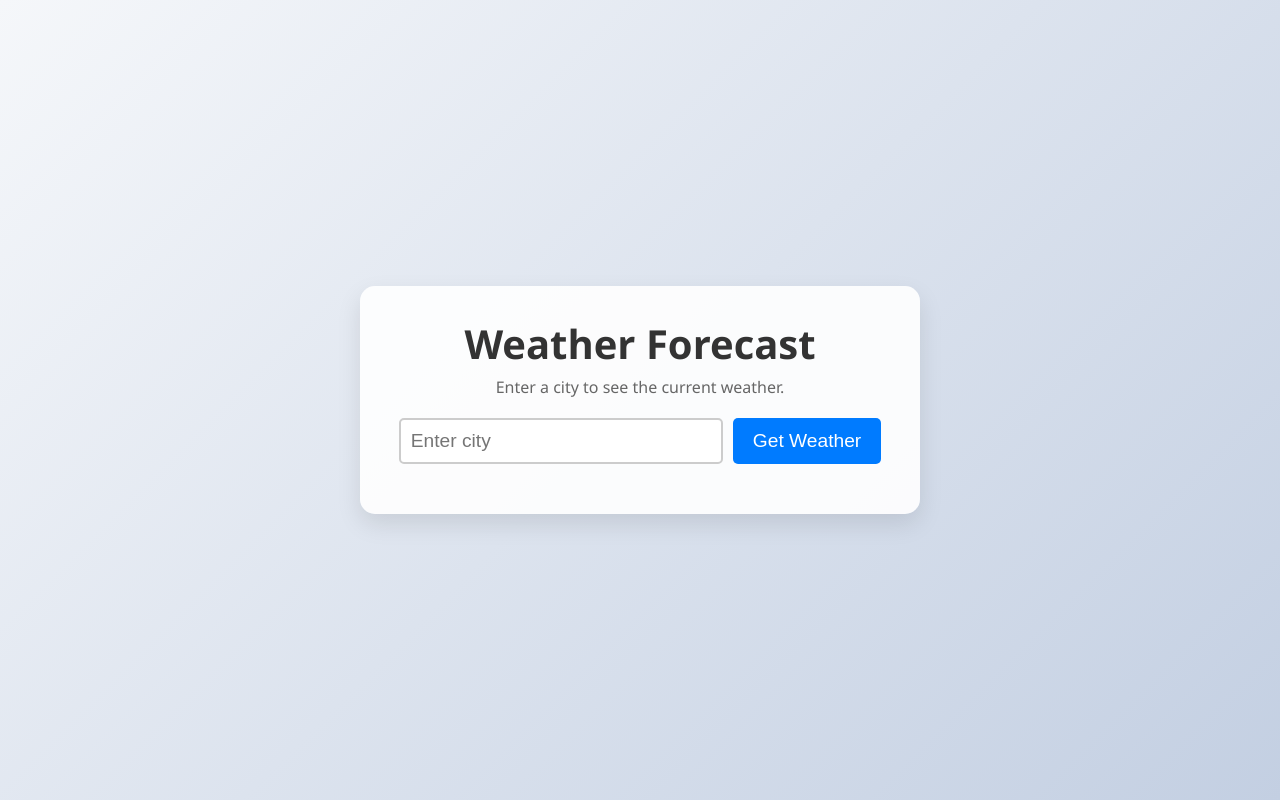
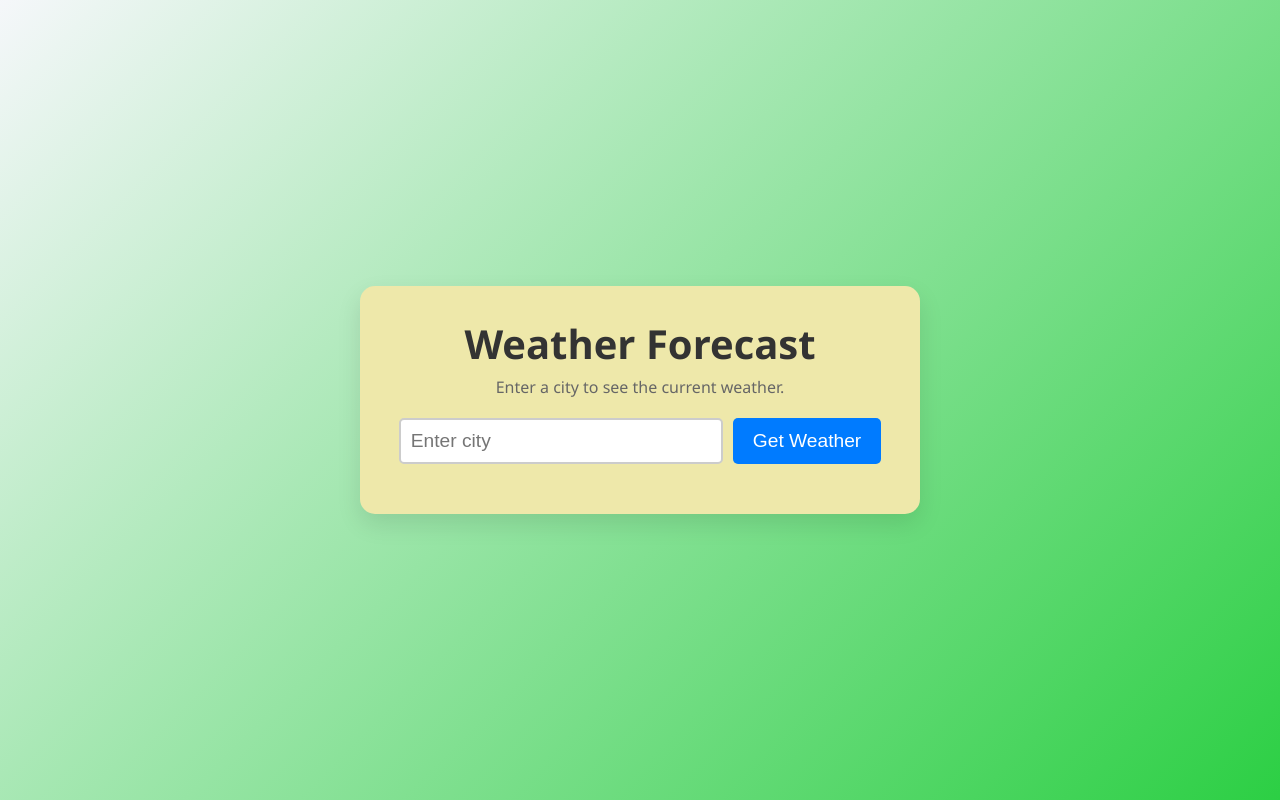
Before and after one commit to arogyasharma/weather-website, a plain HTML site: page index.html in a window 1280 px wide. Drawn offline with Linux system fonts and the light colour scheme.

Commit message:
colour change

```diff
--- a/styles.css
+++ b/styles.css
@@ -1,7 +1,7 @@
 
 body {
     font-family: 'Segoe UI', Tahoma, Geneva, Verdana, sans-serif;
-    background: linear-gradient(135deg, #f5f7fa, #c3cfe2);
+    background: linear-gradient(135deg, #f5f7fa, #2ccf44);
     margin: 0;
     display: flex;
     align-items: center;
@@ -13,7 +13,7 @@ body {
   .container {
     width: 100%;
     max-width: 500px;
-    background-color: rgba(255, 255, 255, 0.9);
+    background-color: palegoldenrod;
     border-radius: 15px;
     padding: 30px;
     box-shadow: 0 10px 25px rgba(0, 0, 0, 0.1);
```
